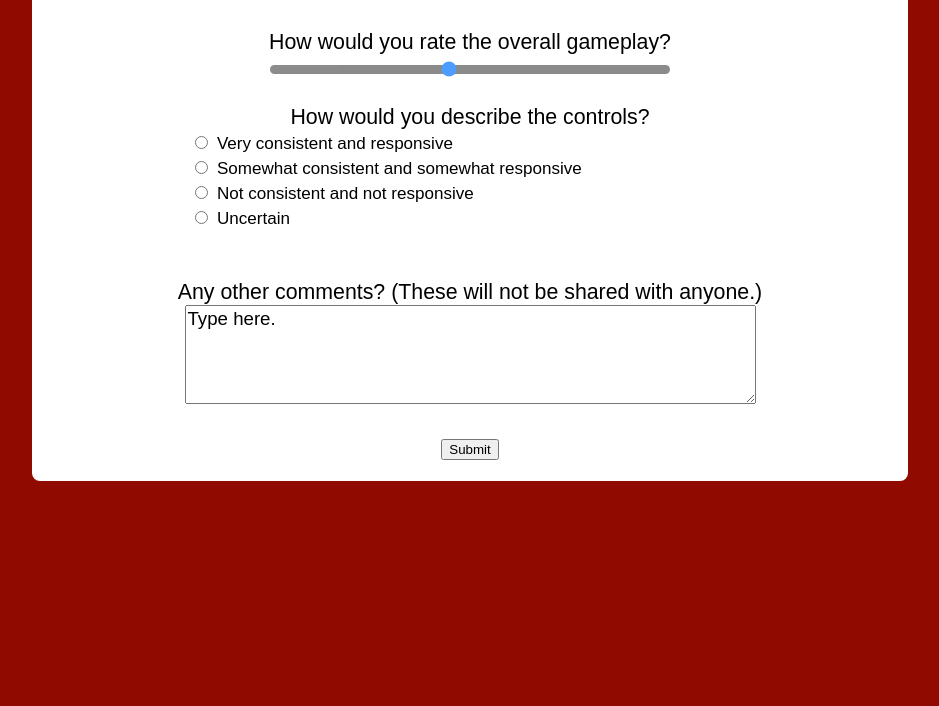
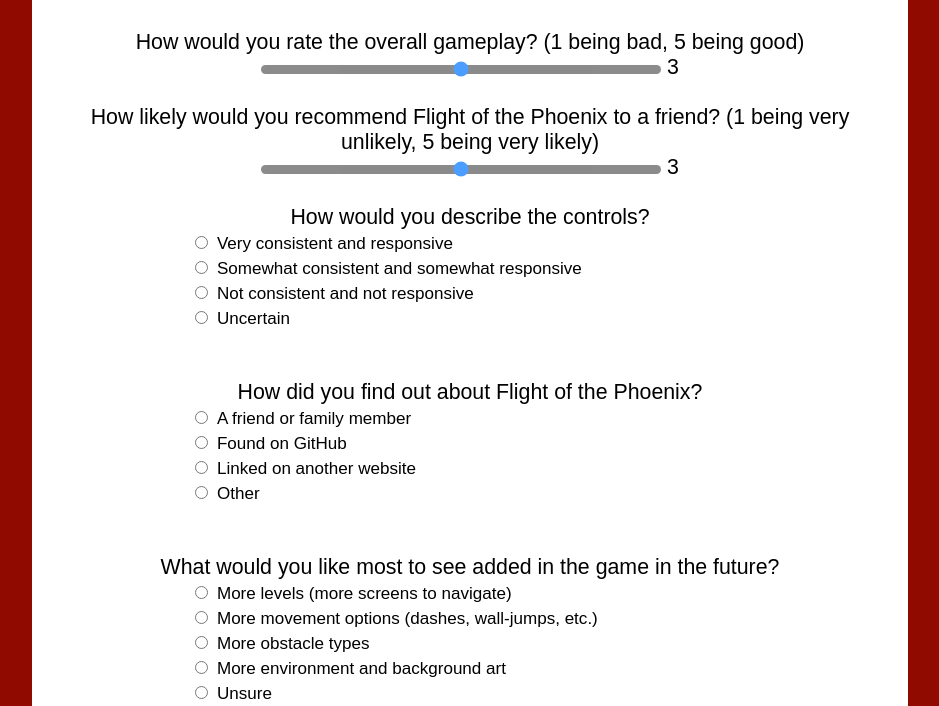
Before and after one commit to arocull/flight-of-phoenix, a plain HTML site: page www/html/feedback.html in a window 1280 px wide. Shown: the part 94-800 px from the top of the page, without its empty margins (170-1109 px from the left). Drawn offline with Linux system fonts and the light colour scheme.

Commit message:
Work on feedback form, readme

```diff
--- a/www/html/css/master.css
+++ b/www/html/css/master.css
@@ -123,11 +123,16 @@
 label.radio {
 	font-size: 80%;
 }
+label.error {
+	font-weight: bold;
+	color: #910A00;
+}
 textarea {
 	font: 14pt Arial, Helvetica, Sans-Serif;
-	min-width: 20%;
-	max-width: 80%;
-	max-height: 5em;
+	min-width: 50%;
+	max-width: 95%;
+	max-height: 15em;
+	min-height: 3em;
 }
 div.radio {
 	width: 70%;
--- a/www/html/feedback.html
+++ b/www/html/feedback.html
@@ -2,7 +2,7 @@
 <html>
 	<head>
 		<meta charset="utf-8">
-		<title>Feedback</title>
+		<title>Feedback - Flight of the Phoenix</title>
 		<link href="css/master.css" rel="stylesheet" type="text/css">
 		<script src="scripts/feedback.js" type="text/javascript"></script>
 	</head>
@@ -12,30 +12,77 @@
 			<h1 class="header">Thanks for playing!</h1>
 
 			<form id="feedback_form" method="POST">
-				<label for="overall_score">How would you rate the overall gameplay?</label>
-				<input id="overall_score" type="range" min="1" max="10" value="5" class="slider" />
+				<label for="overall_score">How would you rate the overall gameplay? (1 being bad, 5 being good)</label>
+				<br />
+				<input id="overall_score" type="range" min="1" max="5" value="3" class="slider" />
+				<label id="overall_score_value"></label>
 
 				<br /><br />
 
-				<label>How would you describe the controls?</label>
+				<label for="recommend_score">How likely would you recommend Flight of the Phoenix to a friend? (1 being very unlikely, 5 being very likely)</label>
+				<br />
+				<input id="recommend_score" type="range" min="1" max="5" value="3" class="slider" />
+				<label id="recommend_score_value"></label>
+
+				<br /><br />
+
+				<label id="controls_label">How would you describe the controls?</label>
 				<div class="radio">
-					<input type="radio" name="controls1" id="controls1_good" value="good" />
-					<label class="radio" for="controls1_good">Very consistent and responsive</label>
+					<input type="radio" name="controls" id="controls_good" value="good" />
+					<label class="radio" for="controls_good">Very consistent and responsive</label>
 					<br />
-					<input type="radio" name="controls1" id="controls1_okay" value="okay" />
-					<label class="radio" for="controls1_okay">Somewhat consistent and somewhat responsive</label>
+					<input type="radio" name="controls" id="controls_okay" value="okay" />
+					<label class="radio" for="controls_okay">Somewhat consistent and somewhat responsive</label>
 					<br />
-					<input type="radio" name="controls1" id="controls1_bad" value="bad" />
-					<label class="radio" for="controls1_bad">Not consistent and not responsive</label>
+					<input type="radio" name="controls" id="controls_bad" value="bad" />
+					<label class="radio" for="controls_bad">Not consistent and not responsive</label>
 					<br />
-					<input type="radio" name="controls1" id="controls1_unsure" value="unsure" />
-					<label class="radio" for="controls1_unsure">Uncertain</label>
+					<input type="radio" name="controls" id="controls_unsure" value="unsure" />
+					<label class="radio" for="controls_unsure">Uncertain</label>
+				</div>
+
+				<br /><br />
+
+				<label id="discovery_label">How did you find out about Flight of the Phoenix?</label>
+				<div class="radio">
+					<input type="radio" name="discovery" id="discovery_friend" value="friend" />
+					<label class="radio" for="discovery_friend">A friend or family member</label>
+					<br />
+					<input type="radio" name="discovery" id="discovery_git" value="git" />
+					<label class="radio" for="discovery_git">Found on GitHub</label>
+					<br />
+					<input type="radio" name="discovery" id="discovery_web" value="web" />
+					<label class="radio" for="discovery_web">Linked on another website</label>
+					<br />
+					<input type="radio" name="discovery" id="discovery_other" value="other" />
+					<label class="radio" for="discovery_other">Other</label>
+				</div>
+
+				<br /><br />
+
+				<label id="feature_label">What would you like most to see added in the game in the future?</label>
+				<div class="radio">
+					<input type="radio" name="feature" id="feature_levels" value="levels" />
+					<label class="radio" for="feature_levels">More levels (more screens to navigate)</label>
+					<br />
+					<input type="radio" name="feature" id="feature_movement" value="movement" />
+					<label class="radio" for="feature_movement">More movement options (dashes, wall-jumps, etc.)</label>
+					<br />
+					<input type="radio" name="feature" id="feature_obstacles" value="obstacles" />
+					<label class="radio" for="feature_obstacles">More obstacle types</label>
+					<br />
+					<input type="radio" name="feature" id="feature_art" value="art" />
+					<label class="radio" for="feature_art">More environment and background art</label>
+					<br />
+					<input type="radio" name="feature" id="feature_unsure" value="unsure" />
+					<label class="radio" for="feature_unsure">Unsure</label>
 				</div>
 
 				<br /><br />
 
 				<label for="comments">Any other comments? (These will not be shared with anyone.)</label>
-				<textarea id="comments" cols="50" rows="5">Type here.</textarea>
+				<br />
+				<textarea id="comments" cols="50" rows="8" minlength="0" maxlength="600">Type here.</textarea>
 
 				<br /><br />
 				<input id="form_submit" type="submit" value="Submit"/>
@@ -47,6 +94,12 @@
 					Thank you for your feedback!
 					We will consider your feedback while working to improve the game.
 				</p>
+				<hr />
+				<p class="footer">
+					Want to play again? Click <a href="game.html">here</a> to play.
+					<br />
+					Click <a href="index.html">here</a> to go home to read about our game.
+				</p>
 			</div>
 		</div>
 	</body>
--- a/www/html/scripts/feedback.js
+++ b/www/html/scripts/feedback.js
@@ -1,24 +1,121 @@
+/**
+ * @function checkRadio
+ * @summary Checks a list of radio inputs and returns the selected one's value
+ * @param {String[]} radioNameList Document IDs of radio buttons
+ * @returns {String} Selected radio's value, or undefined if none have been checked
+ */
+function checkRadio(radioNameList) {
+    let selected = undefined;
+
+    radioNameList.forEach((value, index, arr) => {
+        const radio = document.getElementById(value);
+        if (radio && radio.checked) {
+            selected = radio.value;
+        }
+    });
+
+    return selected;
+}
+
+
 window.onload = function() {
     /** @type {HTMLForm} */
     const form = document.getElementById('feedback_form');
     const thanks = document.getElementById('thanks');
 
+    /** @type {HTMLInputElement} */
+    const overall = document.getElementById('overall_score');
+    const overallLabel = document.getElementById('overall_score_value');
+    const recommend = document.getElementById('recommend_score');
+    const recommendLabel = document.getElementById('recommend_score_value');
+    const controlsLabel = document.getElementById('controls_label');
+    const radio_controls = [
+        "controls_good",
+        "controls_okay",
+        "controls_bad",
+        "controls_unsure",
+    ];
+    const discoveryLabel = document.getElementById('discovery_label');
+    const radio_discovery = [
+        "discovery_friend",
+        "discovery_git",
+        "discovery_web",
+        "discovery_other",
+    ];
+    const featureLabel = document.getElementById('feature_label');
+    const radio_feature = [
+        "feature_levels",
+        "feature_movement",
+        "feature_obstacles",
+        "feature_art",
+        "feature_unsure",
+    ];
+    const comments = document.getElementById('comments');
+
+    overall.oninput = function () {
+        overallLabel.textContent = overall.value;
+    }
+    recommend.oninput = function () {
+        recommendLabel.textContent = recommend.value;
+    }
+    comments.onfocus = function() {
+        if (comments.textContent == 'Type here.') {
+            comments.value = '';
+            comments.textContent = '';
+        }
+
+        comments.value = comments.value.trim();
+    };
+
+
+    // Run setup
+    overall.oninput();
+    recommend.oninput();
+
+
     function validateForm(event) {
         event.preventDefault();
 
-        // Hide form so user does not submit multiple
-        form.hidden = true;
+        let verified = true;
 
+        controlsLabel.classList = '';
+        discoveryLabel.classList = '';
+        featureLabel.classList = '';
 
         // Gather and process form data
-        // console.log(FormData(form));
+        comments.onfocus(); // Clear out default text if there, and trim
 
+        const controlsScore = checkRadio(radio_controls);
+        const discoveryScore = checkRadio(radio_discovery);
+        const featureScore = checkRadio(radio_feature);
+        if (controlsScore == undefined) {
+            controlsLabel.classList = "error";
+            verified = false;
+        }
+        if (discoveryScore == undefined) {
+            discoveryLabel.classList = "error";
+            verified = false;
+        }
+        if (featureScore == undefined) {
+            featureLabel.classList = "error";
+            verified = false;
+        }
 
-        // Submit using an XMLHttpRequest()
+        if (!verified) return; // Allow form to be edited if not verified
+        form.hidden = true; // Hide form so user does not submit multiple
+        thanks.hidden = false; // Show thanks
 
+        // Submit form data using an XMLHttpRequest()
+        const data = JSON.stringify({
+            overall: overall.value,
+            recommend: recommend.value,
+            controls: controlsScore,
+            discovery: discoveryScore,
+            feature: featureScore,
+            comment: comments.value,
+        });
 
-        // Show thanks
-        thanks.hidden = false;
+        console.log("Feedback accepted! Form data:\n", data);
     }
 
     // Hide form once submitted
```
Also changed, not shown: www/html/game.html (+1 -1 lines), readme.md.
